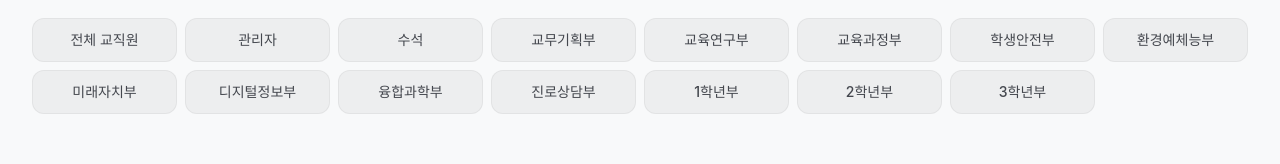
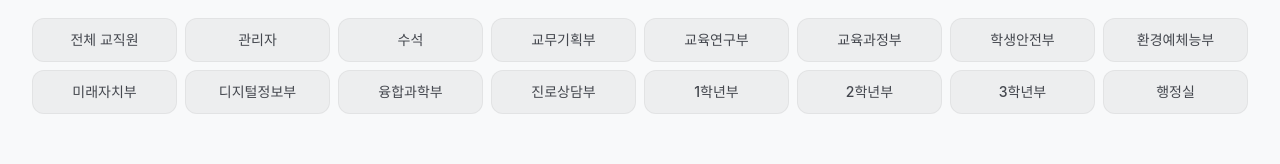
Before and after one commit to whahrns/number, a React (Vite) app: page / in a window 1280 px wide. Shown: the part 243-407 px from the top of the page. Built offline with nearby package versions, Linux system fonts and the light colour scheme.

Commit message:
feat: Add '행정실' department to directory
Includes the '행정실' (Administrative Office) department in the list of available departments and adds associated contact information. This ensures administrative staff are correctly categorized and discoverable within the emergency contact system.

```diff
--- a/src/App.tsx
+++ b/src/App.tsx
@@ -28,7 +28,8 @@ const FILTER_CHIPS = [
   "진로상담부",
   "1학년부",
   "2학년부",
-  "3학년부"
+  "3학년부",
+  "행정실"
 ];
 
 const STATUS_LABELS: Record<string, string> = {
--- a/src/constants.ts
+++ b/src/constants.ts
@@ -60,7 +60,7 @@ export const RAW_STAFF_DATA: StaffMember[] = [
   { id: 57, name: "허원석", subject: "주무관", office: "행정실", department: "행정실", extension: "0039", phone: "010-4832-4277", status: 'ACTIVE', isVerified: false },
   { id: 58, name: "이영재", subject: "행정계장", office: "행정실", department: "행정실", extension: "0063", phone: "010-8865-0512", status: 'ACTIVE', isVerified: true },
   { id: 59, name: "허은희", subject: "실무사", office: "행정실", department: "행정실", extension: "0046", phone: "010-3174-4114", status: 'ACTIVE', isVerified: false },
-  { id: 60, name: "송중현", subject: "인쇄실", office: "인쇄실", department: "인쇄실", extension: "0087", phone: "010-3914-3258", status: 'ACTIVE', isVerified: false },
+  { id: 60, name: "송중현", subject: "인쇄실", office: "인쇄실", department: "행정실", extension: "0087", phone: "010-3914-3258", status: 'ACTIVE', isVerified: false },
   { id: 61, name: "김미경", subject: "실무사", office: "1층", department: "교무기획부", extension: "0098", phone: "010-2889-9170", status: 'ACTIVE', isVerified: false },
   { id: 62, name: "구은선", subject: "실무사", office: "1층", department: "교무기획부", extension: "0118", phone: "010-5542-8711", status: 'ACTIVE', isVerified: false },
 ];
```
